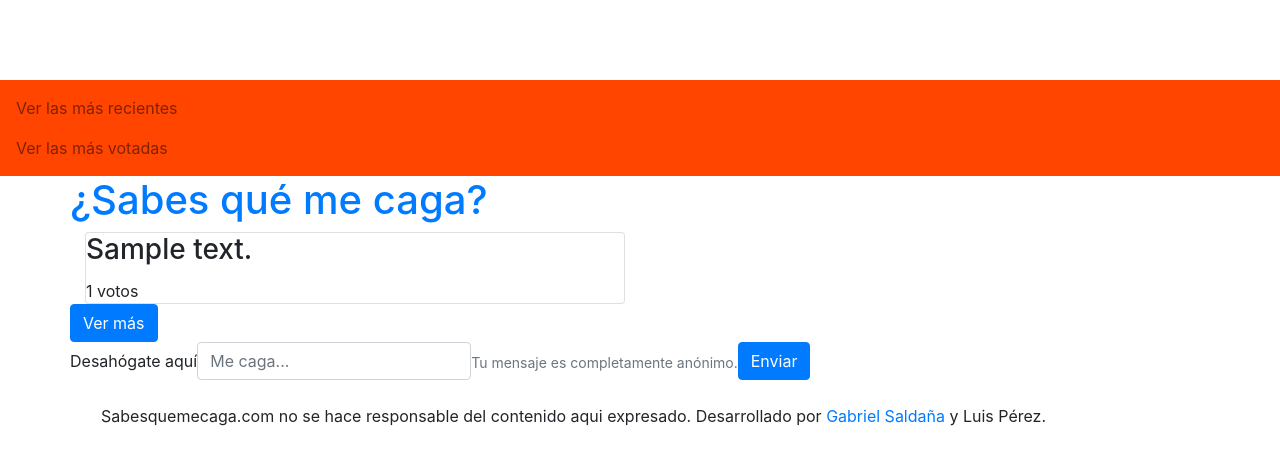
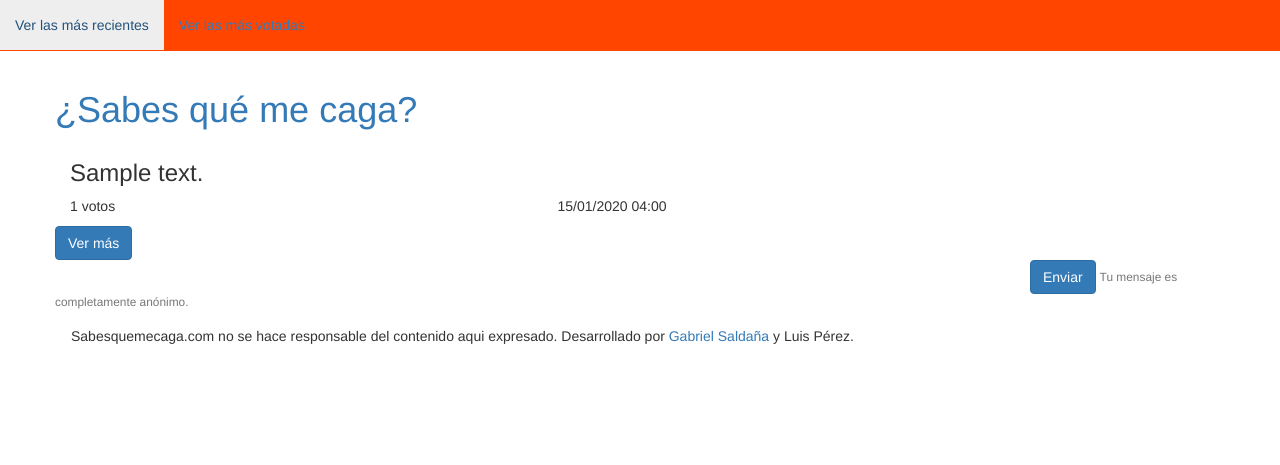
Before and after one commit to gabrielsaldana/sqmc, a Django app: page /1/ in a window 1280 px wide. Shown: the top 465 px of the page. Run offline with Django 3.2, Linux system fonts and the light colour scheme; tables that the repository leaves empty hold one stand-in row (values such as "Sample post"); some libraries are stand-ins or nearby versions.

Commit message:
Refactors quote html and form

```diff
--- a/sabesqmc/quote/templates/detail.html
+++ b/sabesqmc/quote/templates/detail.html
@@ -3,18 +3,18 @@
 
 {% block title %} {{ quote }} {% endblock %}
 
+{% block meta_description %}
+<meta name="description" content="{{ quote }}">
+{% endblock %}
+
 {% block content %}
-<div id="quote" class="row">
-    <div class="col-sm-6">
-        <div class="card card-block">
-            <h3 class="card-title">{{ quote }}</h3>
-            <p class="card-text">{{ quote.votes }} votos</p>
-        </div>
-    </div>
-</div>
-<div id="controls" class="row">
+
+{% include 'quote.html' %}
+
+<div id="controls" class="row text-xs-center">
     <a class="btn btn-primary" href="{% url 'homepage' %}">Ver más</a>
 </div>
 
 {% include 'quote_form.html' %}
+
 {% endblock content %}
--- /dev/null
+++ b/sabesqmc/quote/templates/quote.html
@@ -0,0 +1,15 @@
+<div class="row text-xs-center">
+    <div class="col-sm-10">
+        <div class="card card-block">
+            <h3 class="card-title quote-message">{{ quote|striptags|escape }}</h3>
+            <div class="row quote-meta">
+                <div class="col-sm-6">
+                    <p class="quote-votes ">{{ quote.votes }} votos</p>
+                </div>
+                <div class="col-sm-6">
+                    <p class="quote-date">{{ quote.date_created|date:"d/m/Y" }} {{ quote.date_created|time:"H:i"}}</p>
+                </div>
+            </div>
+        </div>
+    </div>
+</div>
--- a/sabesqmc/templates/quote_form.html
+++ b/sabesqmc/templates/quote_form.html
@@ -9,13 +9,17 @@
 {% endif %}
 
 <div class="row">
-    <form class="form-inline" method="POST">
+    <form class="form-inline" method="POST" action="{% url 'new' %}">
         {% csrf_token %}
-        <div class="form-group">
-            <label>Desahógate aquí</label>
-            <input type="text" class="form-control" id="quoteInput" aria-describedby="quoteText" placeholder="Me caga... ">
-            <small id="quoteHelp" class="form-text text-muted">Tu mensaje es completamente anónimo.</small>
+        <div class="form-group col-xs-10">
+            {% for field in form %}
+            {{ field.label_tag }}
+            {{ field }}
+            {{ field.help_text|safe }}
+            {% endfor  %}
+            <!-- <input type="text" class="form-control" id="{{ form.message.id_for_label }}" aria-describedby="quoteText" placeholder="Me caga... "> -->
         </div>
         <button type="submit" class="btn btn-primary">Enviar</button>
+        <small id="quote_help" class="form-text text-muted">Tu mensaje es completamente anónimo.</small>
     </form>
 </div>
```
Also changed, not shown: sabesqmc/quote/templates/list.html (+4 -8 lines).
